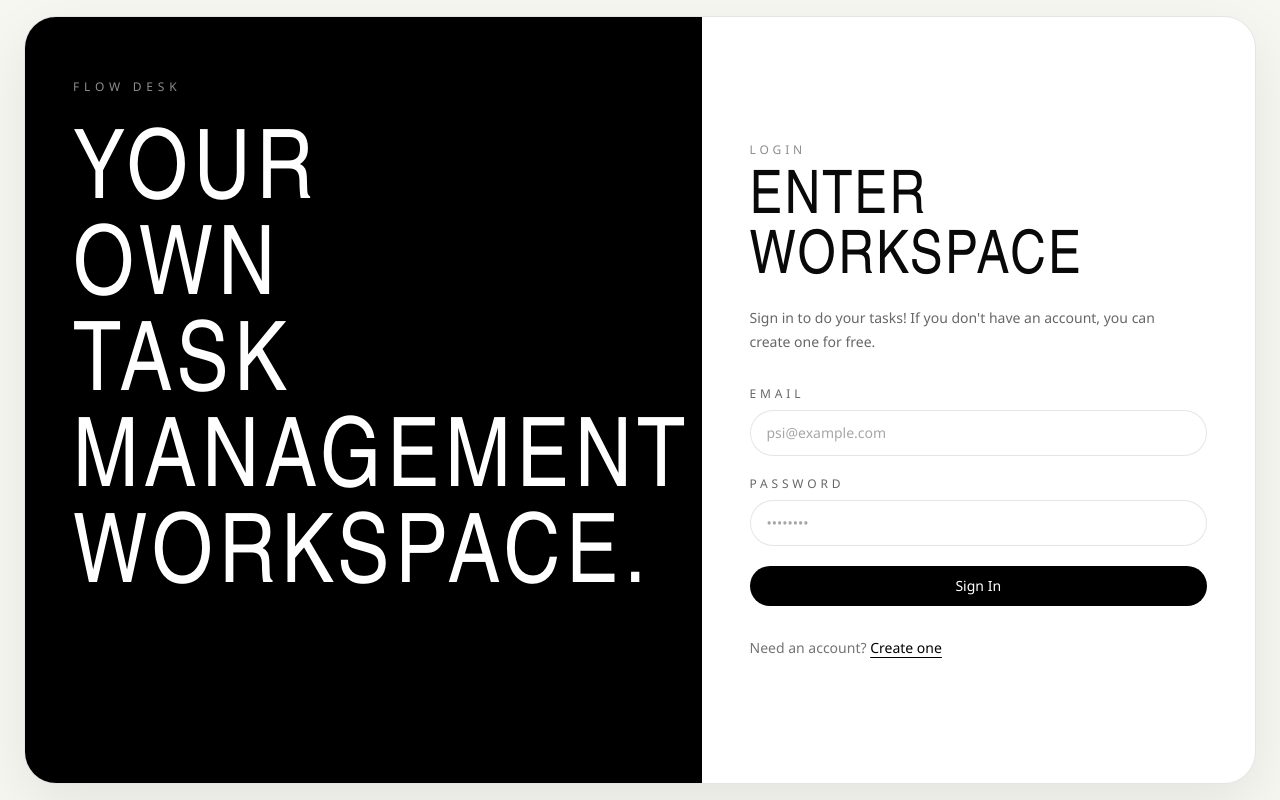
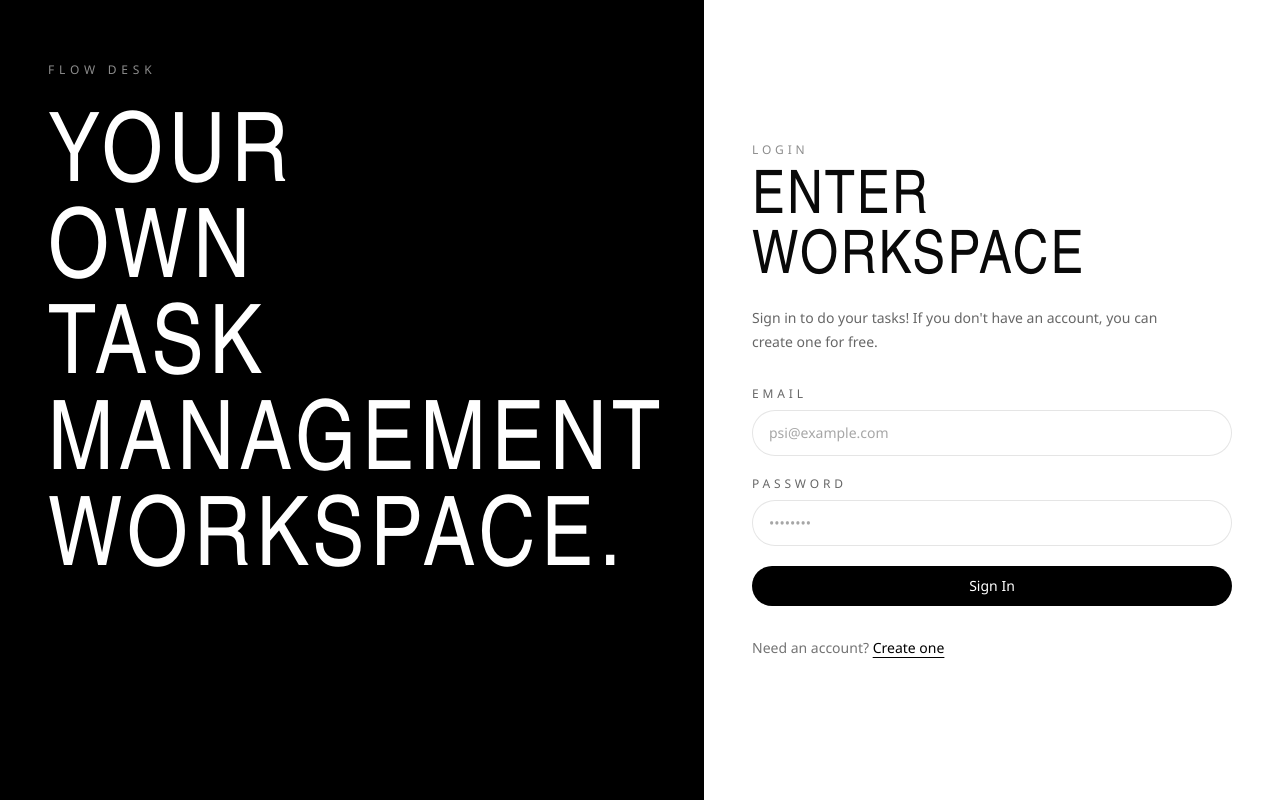
Before and after one commit to Ka4tik3y/flow-desk, a React (Vite) app in the folder frontend/: page /login in a window 1280 px wide. Built offline with nearby package versions, Linux system fonts and the light colour scheme; no server answers.

Commit message:
drag and down functionality working now

```diff
--- a/frontend/package.json
+++ b/frontend/package.json
@@ -11,7 +11,8 @@
   "dependencies": {
     "react": "^18.3.1",
     "react-dom": "^18.3.1",
-    "react-router-dom": "^6.30.1"
+    "react-router-dom": "^6.30.1",
+    "@hello-pangea/dnd": "^16.6.0"
   },
   "devDependencies": {
     "@vitejs/plugin-react": "^4.3.4",
--- a/frontend/src/components/layout/AppShell.jsx
+++ b/frontend/src/components/layout/AppShell.jsx
@@ -16,8 +16,8 @@ export function AppShell() {
   }
 
   return (
-    <div className="min-h-screen bg-transparent px-4 py-4 md:px-6">
-      <div className="mx-auto grid min-h-[calc(100vh-2rem)] max-w-7xl overflow-hidden rounded-[2rem] border border-black/10 bg-white/75 shadow-card backdrop-blur-xl lg:grid-cols-[280px_minmax(0,1fr)]">
+    <div className="min-h-screen bg-transparent">
+      <div className="grid min-h-screen bg-white/75 backdrop-blur-xl lg:grid-cols-[280px_minmax(0,1fr)]">
         <aside className="relative overflow-hidden border-b border-black/10 bg-black px-6 py-8 text-white lg:border-b-0 lg:border-r lg:border-white/10">
           <div className="noise absolute inset-0 opacity-60" />
           <div className="relative z-10 flex h-full flex-col">
--- a/frontend/src/features/auth/AuthLayout.jsx
+++ b/frontend/src/features/auth/AuthLayout.jsx
@@ -2,8 +2,8 @@ import { Link, Outlet } from "react-router-dom";
 
 export function AuthLayout() {
   return (
-    <div className="min-h-screen bg-paper px-4 py-4 md:px-6">
-      <div className="mx-auto grid min-h-[calc(100vh-2rem)] max-w-7xl overflow-hidden rounded-[2rem] border border-black/10 bg-white shadow-card lg:grid-cols-[1.1fr_0.9fr]">
+    <div className="min-h-screen bg-paper">
+      <div className="grid min-h-screen bg-white lg:grid-cols-[1.1fr_0.9fr]">
         <section className="relative overflow-hidden bg-black px-8 py-10 text-white md:px-12 md:py-14">
           <div className="noise absolute inset-0 opacity-70" />
           <div className="relative z-10 flex h-full flex-col justify-between">
--- a/frontend/src/features/dashboard/DashboardPage.jsx
+++ b/frontend/src/features/dashboard/DashboardPage.jsx
@@ -4,7 +4,7 @@ import { listTasks, updateTask, deleteTask } from "../../api/tasks"; // Import u
 import { Button } from "../../components/ui/Button"; // Import Button component
 import { Badge } from "../../components/ui/Badge";
 import { formatDate } from "../../utils/format";
-import { DragDropContext, Droppable, Draggable } from "react-beautiful-dnd";
+import { DragDropContext, Droppable, Draggable } from "@hello-pangea/dnd";
 import "../../styles/index.css";
 
 export function DashboardPage() {
@@ -155,6 +155,19 @@ export function DashboardPage() {
                                   <span>{formatDate(task.dueDate)}</span>
                                 </div>
                                 <div className="text-xs text-black/40 truncate">{task.description}</div>
+                                {/* Action button to delete a task */}
+                                <div className="flex justify-end mt-3 pt-3 border-t border-gray-100">
+                                  <Button
+                                    variant="danger"
+                                    size="sm"
+                                    onClick={(e) => {
+                                      e.stopPropagation(); // Prevent drag from starting on button click
+                                      handleDeleteTask(task.id, task.priority);
+                                    }}
+                                  >
+                                    Delete
+                                  </Button>
+                                </div>
                               </div>
                             )}
                           </Draggable>
```
Also changed, not shown: 1 other file (tests, documents, lock files or other folders).
